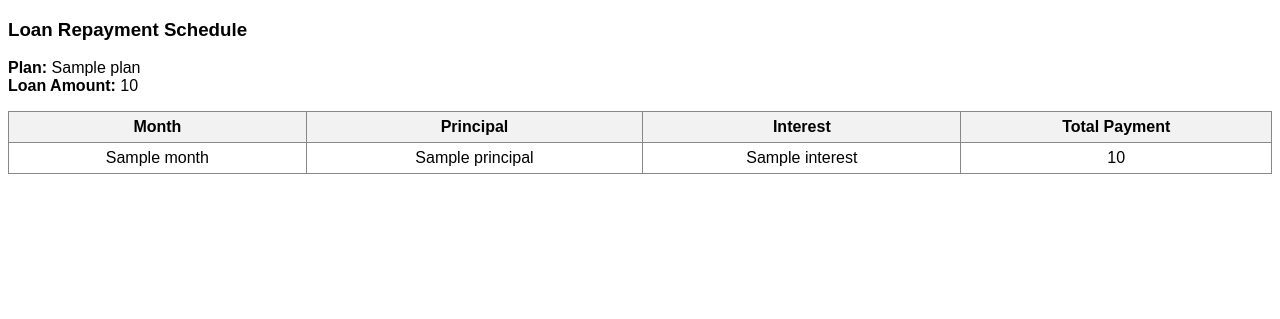
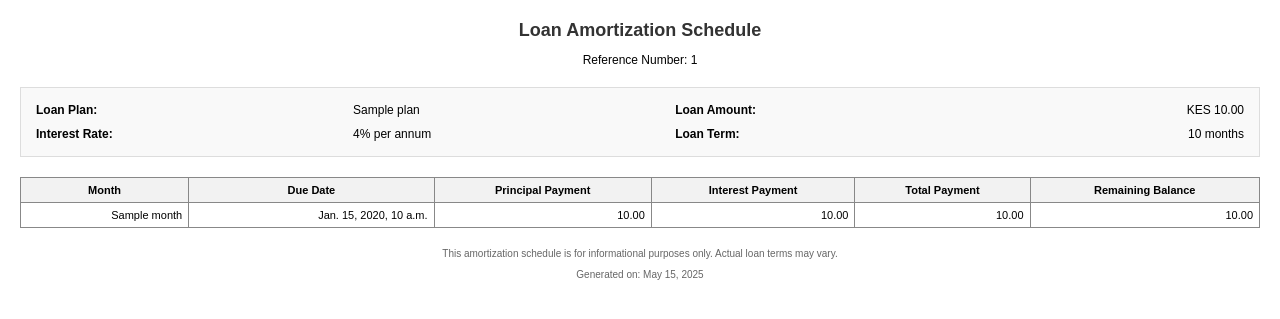
Before and after one commit to Kipkerich/sacco-mis, a Django app: template sacco/templates/partials/loan_schedule_table_pdf.html in a window 1280 px wide. Shown: the top 319 px of the page. Run offline with Django 3.2, Linux system fonts and the light colour scheme; the template is opened without the code that fills it: most values are stand-ins (such as "Sample title", 1, 10 or a date in 2020).

Commit message:
Loan Armotization schedule correction

```diff
--- a/sacco/models.py
+++ b/sacco/models.py
@@ -2,7 +2,6 @@ from django.db import models
 from django.contrib.auth.models import User
 import datetime
 
-# Create your models here.
 class Profile(models.Model):
     user = models.OneToOneField(User, on_delete=models.CASCADE, null=True, blank=True, related_name='profile')
     name = models.CharField(max_length=100, default='name', null=True, blank=True)
@@ -118,6 +117,7 @@ class LoanRepaymentSchedule(models.Model):
     principal = models.DecimalField(max_digits=12, decimal_places=2)
     interest = models.DecimalField(max_digits=12, decimal_places=2)
     total = models.DecimalField(max_digits=12, decimal_places=2)
+    balance = models.DecimalField(max_digits=12, decimal_places=2, default=0.00)
 
     def __str__(self):
         return f"Loan {self.loan.id} - Month {self.month}: {self.total}"
--- a/sacco/templates/partials/loan_schedule_table.html
+++ b/sacco/templates/partials/loan_schedule_table.html
@@ -9,6 +9,7 @@
             <th>Principal</th>
             <th>Interest</th>
             <th>Total Payment</th>
+            <th>Remaining Balance</th>
         </tr>
     </thead>
     <tbody>
@@ -18,6 +19,7 @@
             <td>{{ row.principal }}</td>
             <td>{{ row.interest }}</td>
             <td>{{ row.total }}</td>
+            <td>{{ row.balance }}</td>
         </tr>
         {% endfor %}
     </tbody>
--- a/sacco/templates/partials/loan_schedule_table_pdf.html
+++ b/sacco/templates/partials/loan_schedule_table_pdf.html
@@ -2,36 +2,116 @@
 <html>
 <head>
     <meta charset="utf-8">
-    <title>Loan Repayment Schedule</title>
+    <title>Loan Amortization Schedule</title>
     <style>
-        table { border-collapse: collapse; width: 100%; }
-        th, td { border: 1px solid #888; padding: 6px; text-align: center; }
-        th { background: #f2f2f2; }
-        body { font-family: Arial, sans-serif; }
+        body {
+            font-family: Arial, sans-serif;
+            margin: 20px;
+            font-size: 12px;
+        }
+        h2, h3 {
+            color: #333;
+            margin-bottom: 10px;
+        }
+        .header {
+            text-align: center;
+            margin-bottom: 20px;
+        }
+        .loan-details {
+            margin-bottom: 20px;
+            border: 1px solid #ddd;
+            padding: 10px;
+            background-color: #f9f9f9;
+        }
+        .loan-details table {
+            width: 100%;
+            border-collapse: collapse;
+        }
+        .loan-details td {
+            padding: 5px;
+            border: none;
+        }
+        table.schedule {
+            border-collapse: collapse;
+            width: 100%;
+            margin-top: 10px;
+        }
+        table.schedule th, table.schedule td {
+            border: 1px solid #888;
+            padding: 6px;
+            text-align: right;
+            font-size: 11px;
+        }
+        table.schedule th {
+            background: #f2f2f2;
+            text-align: center;
+            font-weight: bold;
+        }
+        .text-center {
+            text-align: center;
+        }
+        .text-right {
+            text-align: right;
+        }
+        .footer {
+            margin-top: 20px;
+            font-size: 10px;
+            text-align: center;
+            color: #666;
+        }
     </style>
 </head>
 <body>
-<h3>Loan Repayment Schedule</h3>
-<p><b>Plan:</b> {{ plan.name }}<br><b>Loan Amount:</b> {{ amount }}</p>
+    <div class="header">
+        <h2>Loan Amortization Schedule</h2>
+        {% if ref_number %}<p>Reference Number: {{ ref_number }}</p>{% endif %}
+    </div>
+
+    <div class="loan-details">
         <table>
+            <tr>
+                <td><strong>Loan Plan:</strong></td>
+                <td>{{ plan.name }}</td>
+                <td><strong>Loan Amount:</strong></td>
+                <td class="text-right">KES {{ amount|floatformat:2 }}</td>
+            </tr>
+            <tr>
+                <td><strong>Interest Rate:</strong></td>
+                <td>{{ interest_rate }}% per annum</td>
+                <td><strong>Loan Term:</strong></td>
+                <td class="text-right">{{ months }} months</td>
+            </tr>
+        </table>
+    </div>
+
+    <table class="schedule">
         <thead>
             <tr>
                 <th>Month</th>
-            <th>Principal</th>
-            <th>Interest</th>
+                {% if schedule.0.due_date %}<th>Due Date</th>{% endif %}
+                <th>Principal Payment</th>
+                <th>Interest Payment</th>
                 <th>Total Payment</th>
+                <th>Remaining Balance</th>
             </tr>
         </thead>
         <tbody>
             {% for row in schedule %}
             <tr>
-            <td>{{ row.month }}</td>
-            <td>{{ row.principal }}</td>
-            <td>{{ row.interest }}</td>
-            <td>{{ row.total }}</td>
+                <td class="text-center">{{ row.month }}</td>
+                {% if row.due_date %}<td class="text-center">{{ row.due_date }}</td>{% endif %}
+                <td>{{ row.principal|floatformat:2 }}</td>
+                <td>{{ row.interest|floatformat:2 }}</td>
+                <td>{{ row.total|floatformat:2 }}</td>
+                <td>{{ row.balance|floatformat:2 }}</td>
             </tr>
             {% endfor %}
         </tbody>
     </table>
+
+    <div class="footer">
+        <p>This amortization schedule is for informational purposes only. Actual loan terms may vary.</p>
+        <p>Generated on: {% now "F j, Y" %}</p>
+    </div>
 </body>
 </html>
```
Also changed, not shown: sacco/views.py (+128 -15 lines), loan_docs/bank_statements/Screenshot_2025-05-11_05_45_50.png (added), loan_docs/bank_statements/Screenshot_2025-05-13_20_11_25.png (added), loan_docs/id_documents/Screenshot_2025-05-11_05_43_47.png (added), loan_docs/id_documents/Screenshot_2025-05-12_15_45_14.png (added), loan_docs/payslips/Screenshot_2025-05-11_05_45_50.png (added), loan_docs/payslips/Screenshot_2025-05-11_05_56_06.png (added), sacco/migrations/0028_loanrepaymentschedule_balance.py (added). Lines whose indentation alone changed are shown as unchanged.
